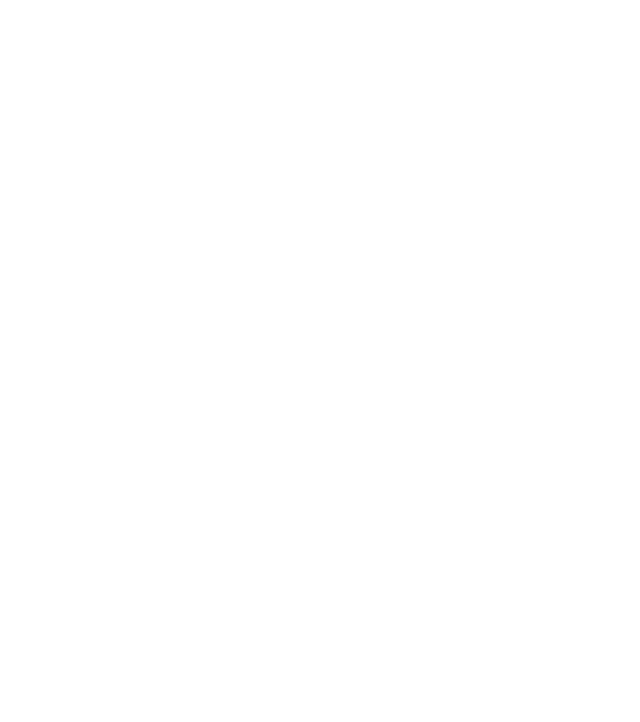
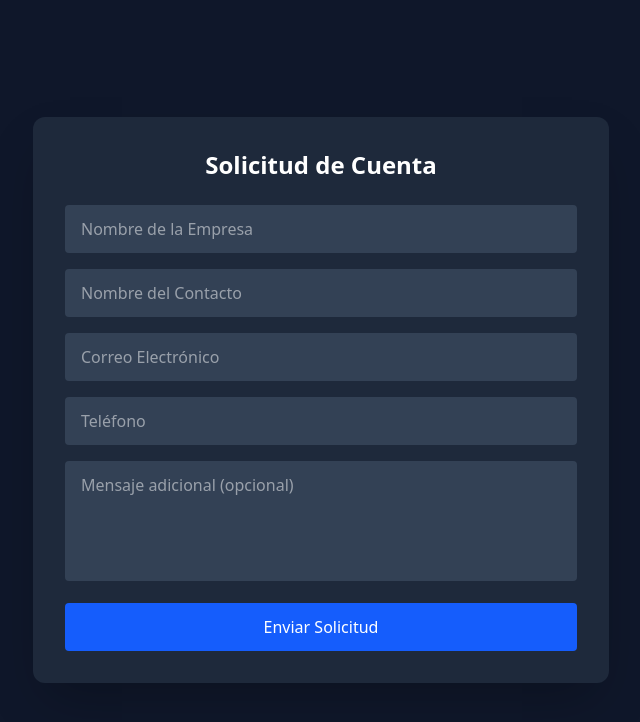
Before and after one commit to Hion-creator/chatbot2.0, a React (Vite) app in the folder frontend/: page /solicitud-cuenta in a window 1280 px wide. Before the commit this address had no page. Shown: the top 722 px of the page, without its empty margins (319-959 px from the left). Built offline with nearby package versions, Linux system fonts and the light colour scheme.

Commit message:
fix: main

```diff
--- a/frontend/src/App.jsx
+++ b/frontend/src/App.jsx
@@ -8,12 +8,14 @@
 import ExamForm from './components/ExamForm'
 import QueryBot from './components/QueryBot'
 import DashboardContent from './components/DashboardContent'
+import SolicitudCuenta from './components/SolicitudCuenta'
 
 function App() {
   return (
     <Router>
       <Routes>
         <Route path="/" element={<Login />} />
+        <Route path="/solicitud-cuenta" element={<SolicitudCuenta />} />
 
         {/* Rutas protegidas bajo el Layout con sidebar */}
         <Route path="/" element={<Layout />}>
--- a/frontend/src/components/Login.jsx
+++ b/frontend/src/components/Login.jsx
@@ -81,6 +81,16 @@
             >
               {isLoading ? 'Ingresando...' : 'Ingresar'}
             </button>
+            <p className="text-center text-sm text-blue-300 mt-4">
+            ¿No tienes cuenta?{' '}
+            <button
+            type="button"
+            onClick={() => navigate('/solicitud-cuenta')}
+            className="underline hover:text-blue-400"
+            >
+            Crea tu solicitud aquí
+            </button>
+</p>
           </form>
         </div>
       </div>
--- /dev/null
+++ b/frontend/src/components/SolicitudCuenta.jsx
@@ -0,0 +1,91 @@
+import React, { useState } from 'react'
+
+function SolicitudCuenta() {
+  const [formData, setFormData] = useState({
+    nombre_empresa: '',
+    nombre_contacto: '',
+    email: '',
+    telefono: '',
+    mensaje: ''
+  })
+
+  const [mensaje, setMensaje] = useState('')
+  const [enviado, setEnviado] = useState(false)
+
+  const handleChange = (e) => {
+    const { name, value } = e.target
+    setFormData({ ...formData, [name]: value })
+  }
+
+  const handleSubmit = async (e) => {
+    e.preventDefault()
+    try {
+      // Aquí podrías enviar la info a un backend real
+      console.log('Solicitud enviada:', formData)
+      setEnviado(true)
+      setMensaje('Tu solicitud ha sido enviada. Un asesor se comunicará contigo pronto.')
+    } catch (err) {
+      setMensaje('Hubo un error al enviar la solicitud. Intenta nuevamente.',err)
+    }
+  }
+
+  return (
+    <div className="min-h-screen flex items-center justify-center bg-[#0f172a] p-4">
+      <div className="bg-[#1e293b] p-8 rounded-xl w-full max-w-xl shadow-2xl">
+        <h2 className="text-2xl font-bold text-white mb-6 text-center">Solicitud de Cuenta</h2>
+        {mensaje && <p className={`text-center mb-4 ${enviado ? 'text-green-400' : 'text-red-400'}`}>{mensaje}</p>}
+        <form onSubmit={handleSubmit} className="space-y-4">
+          <input
+            type="text"
+            name="nombre_empresa"
+            placeholder="Nombre de la Empresa"
+            value={formData.nombre_empresa}
+            onChange={handleChange}
+            required
+            className="w-full px-4 py-3 bg-[#334155] text-white rounded focus:outline-none"
+          />
+          <input
+            type="text"
+            name="nombre_contacto"
+            placeholder="Nombre del Contacto"
+            value={formData.nombre_contacto}
+            onChange={handleChange}
+            required
+            className="w-full px-4 py-3 bg-[#334155] text-white rounded focus:outline-none"
+          />
+          <input
+            type="email"
+            name="email"
+            placeholder="Correo Electrónico"
+            value={formData.email}
+            onChange={handleChange}
+            required
+            className="w-full px-4 py-3 bg-[#334155] text-white rounded focus:outline-none"
+          />
+          <input
+            type="tel"
+            name="telefono"
+            placeholder="Teléfono"
+            value={formData.telefono}
+            onChange={handleChange}
+            required
+            className="w-full px-4 py-3 bg-[#334155] text-white rounded focus:outline-none"
+          />
+          <textarea
+            name="mensaje"
+            placeholder="Mensaje adicional (opcional)"
+            value={formData.mensaje}
+            onChange={handleChange}
+            className="w-full px-4 py-3 bg-[#334155] text-white rounded focus:outline-none resize-none"
+            rows={4}
+          />
+          <button type="submit" className="w-full bg-blue-600 hover:bg-blue-700 text-white font-medium py-3 rounded transition">
+            Enviar Solicitud
+          </button>
+        </form>
+      </div>
+    </div>
+  )
+}
+
+export default SolicitudCuenta
```
